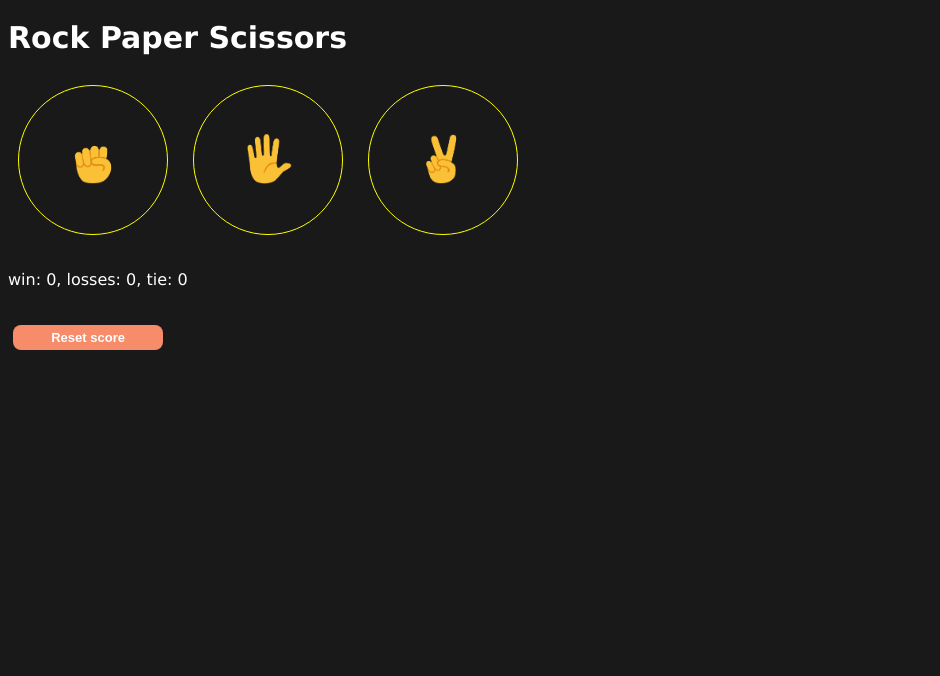
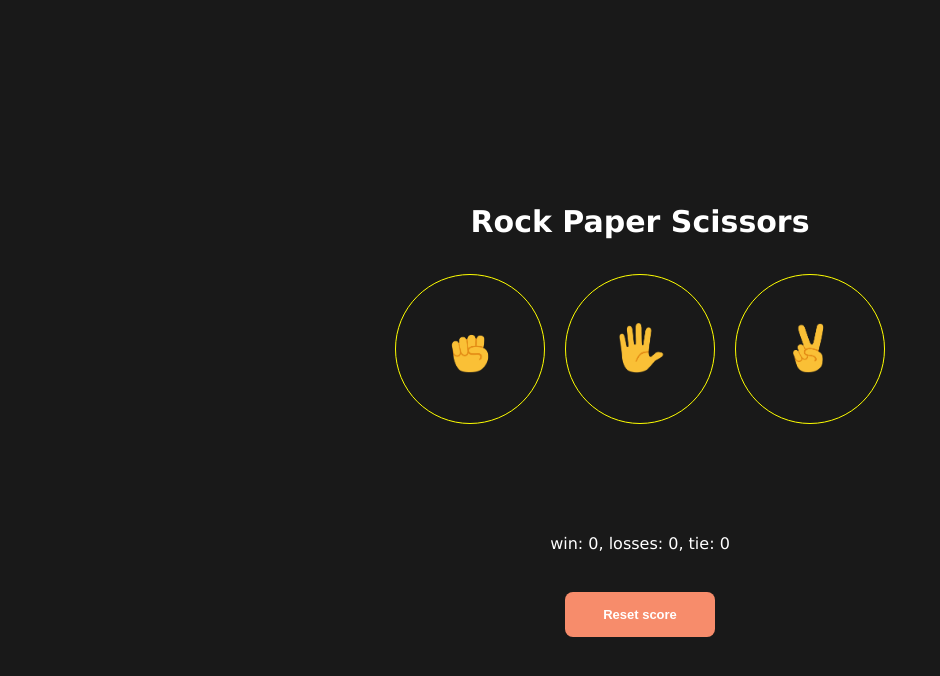
Before and after one commit to efkevi-n/ROCK-PAPER-SCISSORS, a plain HTML site: page index.html in a window 1280 px wide. Shown: the whole page, without its empty margins (0-940 px from the left). Drawn offline with Linux system fonts and the light colour scheme.

Commit message:
Made subtle changes to the design

```diff
--- a/index.html
+++ b/index.html
@@ -1,50 +1,54 @@
 <!DOCTYPE html>
 <html>
+
 <head>
   <title>Rock Paper Scissors</title>
   <link rel="stylesheet" href="style.css">
 </head>
 
 <body>
+  <main class="container">
     <h1 id="header">
       Rock Paper Scissors
     </h1>
 
-            <button class="move-button"
-            onclick="
+    <div class="btnGame">
+      <button class="move-button" onclick="
       Game('Rock');
-            "> <img src="rock-emoji.png" id="rest" ></button>
+      "> <img src="rock-emoji.png" id="rest">
+      </button>
 
-            <button class="move-button"
-            onclick="
+      <button class="move-button" onclick="
       Game('Paper');
-            "> <img src="paper-emoji.png" id="rest" ></button>
+      "> <img src="paper-emoji.png" id="rest">
+      </button>
 
-            <button class="move-button"
-            onclick="
-            Game('Scissors');"
-            > <img src="scissors-emoji.png" id="rest"></button>
+      <button class="move-button" onclick="
+      Game('Scissors');"> <img src="scissors-emoji.png" id="rest">
+      </button>
+    </div>
+
+
 
 
     <p class="js-result res "> </p>
-<p class="js-moves mov"  ></p>
-<p class="js-score mov" ></p>
+    <p class="js-moves mov"></p>
+    <p class="js-score mov"></p>
 
-              <img src="" >
+    <img src="">
 
-              <button class="shi"
-              onclick="
+    <button class="shi" onclick="
       score.wins = 0;
       score.lose = 0;
       score.tie = 0;
       localStorage.removeItem ('score');
-              updateScoreElement ();
-                ">
-                Reset score
+      updateScoreElement (); ">Reset score
     </button>
+  </main>
 
 
 
   <script src="index.js"></script>
 </body>
+
 </html>
--- a/style.css
+++ b/style.css
@@ -1,4 +1,9 @@
 body {
+  min-height: 100vh;
+  line-height: 1.5;
+  display: flex;
+  align-items: center;
+  justify-content: center;
   background-color: rgb(25, 25, 25);
   font-family: Verdana, Geneva, Tahoma, sans-serif;
 }
@@ -53,11 +58,15 @@ color: hsla(0, 100%, 50%, 0.5);
   margin: 10px;
 }
 
+.move-button:hover {
+  background-color: rgb(41, 41, 41);
+}
+
 
 .shi {
   margin-top: 20px;
   width: 150px;
-  height: 25px;
+  height: 45px;
   background-color: #f78c6b;
   border: none;
   color: white;
@@ -68,6 +77,19 @@ color: hsla(0, 100%, 50%, 0.5);
   animation: color-change 5s infinite;
 }
 
+main{
+  display: flex;
+  flex-direction: column;
+  align-items: center;
+  justify-content: center;
+}
+
+.btnGame{
+  display: flex;
+  /* flex-direction: column; */
+  align-items: center;
+  justify-content: center;
+}
 
 @keyframes color-change {
   0% {
```
Lines whose indentation alone changed are shown as unchanged.
